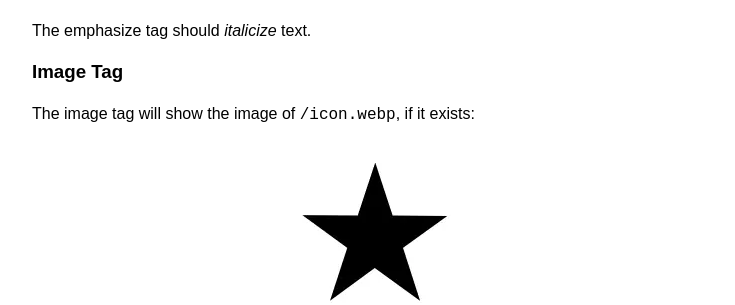
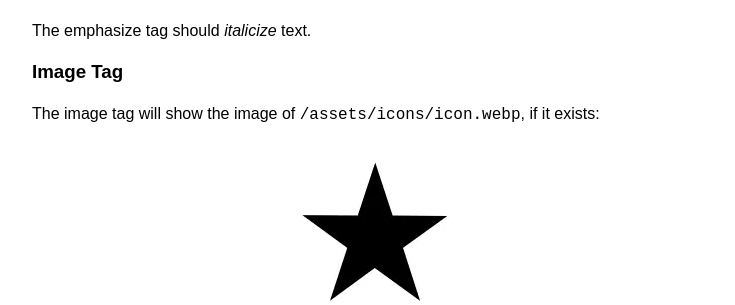
Before and after one commit to michaelnordmeyer/jekyll-theme-nixer, a Jekyll site: the page built from _posts/2023-01-01-markdown-to-html-test.md, in a window 1280 px wide and 900 px high, scrolled down 1606 px. Shown: the part 154-459 px from the top of the window, without its empty margins (264-999 px from the left). Built offline with Jekyll 4.4.1, drawn with Linux system fonts in a browser that asks for light colours; cached includes are drawn as plain includes.

Commit message:
Move favicons to /assets/icons/

```diff
--- a/_config.yml
+++ b/_config.yml
@@ -34,8 +34,8 @@ timezone: Europe/Berlin # default: local timezone
 lang: en-US # default: en (is not by Jekyll, but used by many other plugins)
 title_separator: " • " # default: " | "
 ## Custom theme settings
-favicon: /icon.webp # optional, but mandatory if favicon_dark is used, needs to be 180x180
-favicon_dark: /icon-dark.webp # optional, needs to be 180x180
+favicon: /assets/icons/icon.webp # optional, but mandatory if favicon_dark is used, needs to be 180x180
+favicon_dark: /assets/icons/icon-dark.webp # optional, needs to be 180x180
 theme_settings:
   # redirect_page_title: "Redirecting…" # default: "Redirecting…"
   # redirect_page_from: "Redirecting from" # default: "Redirecting from"
--- a/_posts/2023-01-01-markdown-to-html-test.md
+++ b/_posts/2023-01-01-markdown-to-html-test.md
@@ -71,9 +71,9 @@ The emphasize tag should *italicize* text.
 
 ### Image Tag
 
-The image tag will show the image of `/icon.webp`, if it exists:
+The image tag will show the image of `/assets/icons/icon.webp`, if it exists:
 
-![Image Alt Text](/icon.webp "Image Title Text")
+![Image Alt Text](/assets/icons/icon.webp "Image Title Text")
 
 ### Pre-Formatted Tag
 
```
Also changed, not shown: README.md, assets/icons/icon-dark.webp (renamed from icon-dark.webp), assets/icons/icon.webp (renamed from icon.webp).
